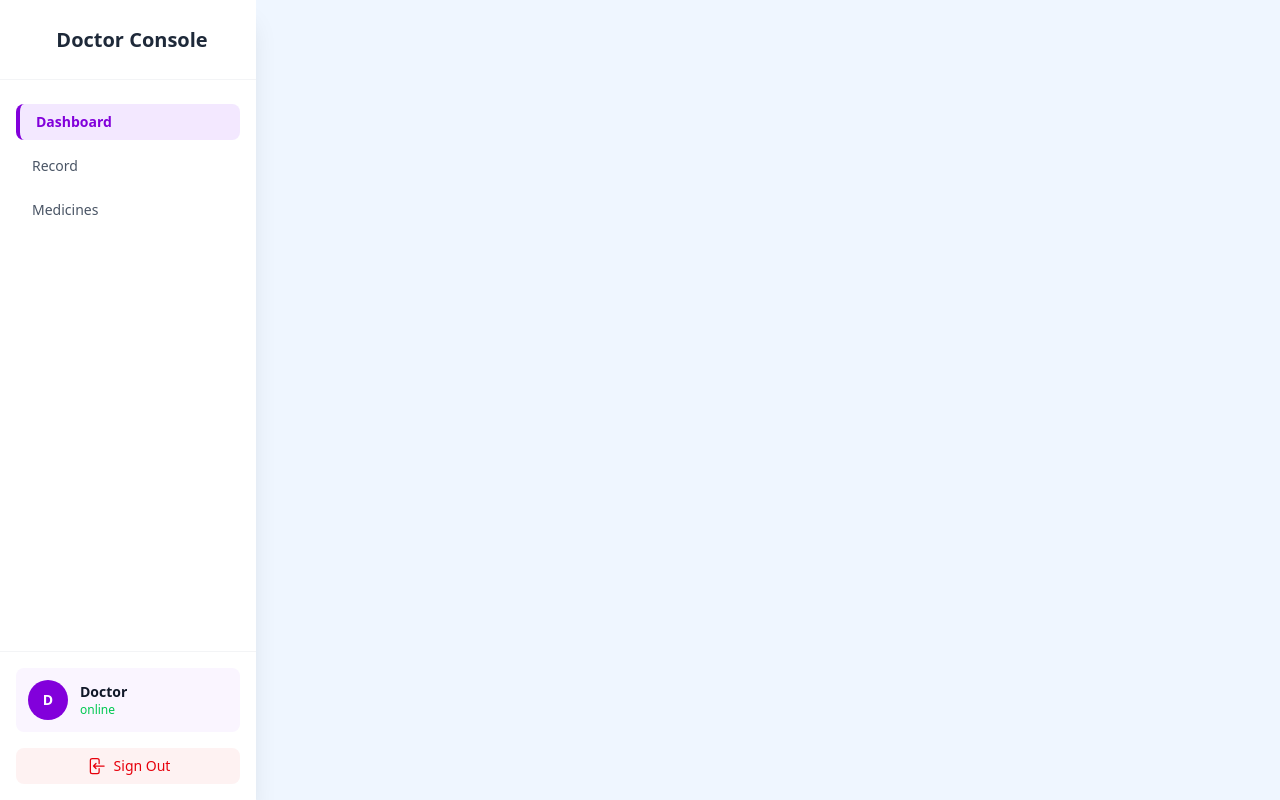
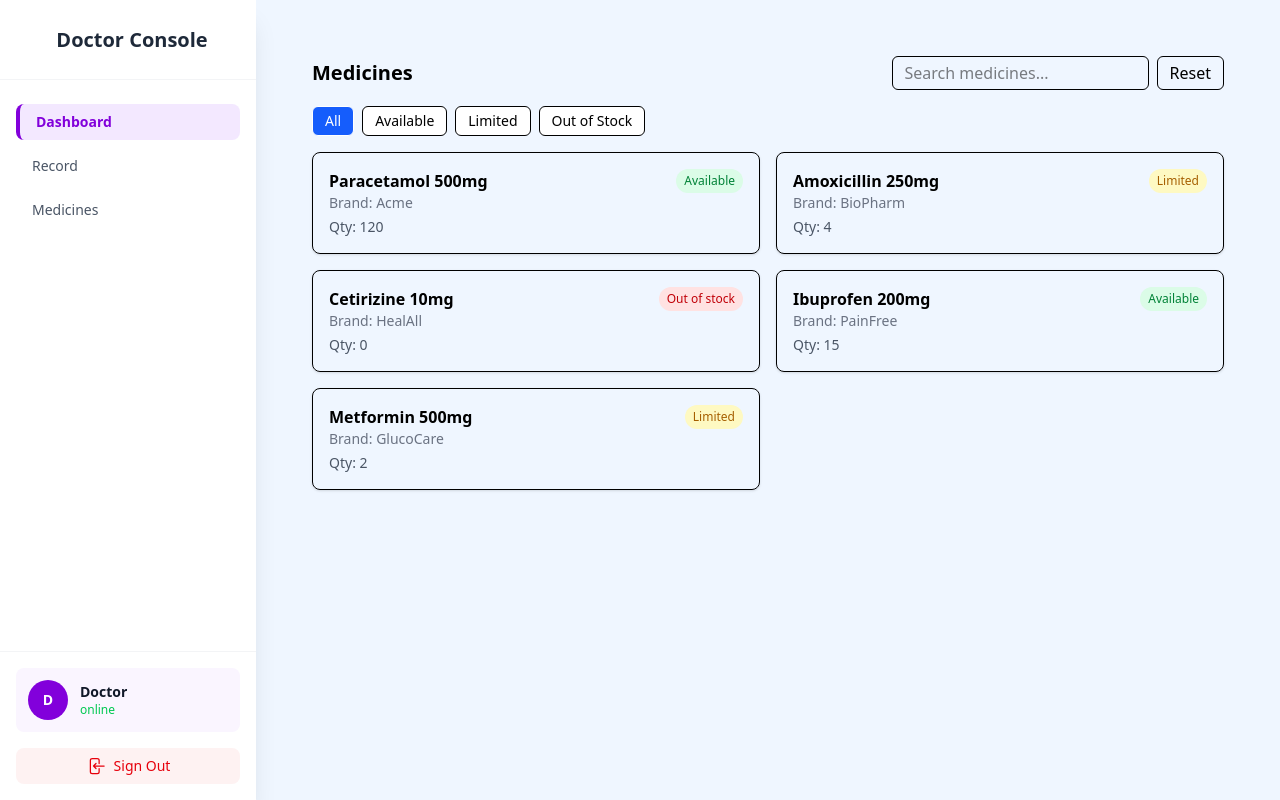
Before and after one commit to HVPasindu/DentPulse, a React app in the folder frontend/: page /doctor-medicines in a window 1280 px wide. Built offline with nearby package versions, Linux system fonts and the light colour scheme; the HTML template or start-up script is replaced by a standard one.

Commit message:
created medicines page

```diff
--- a/frontend/src/App.jsx
+++ b/frontend/src/App.jsx
@@ -1,7 +1,7 @@
 import React from "react";
 import Sidebar from "./components/Sidebar";
 import AppDashboard from "./pages/AppDashboard";
-import UpdateRecords from "./components/UpdateRecords";
+import DoctorMedicines from "./pages/DoctorMedicines";
 import { BrowserRouter, Routes, Route } from "react-router-dom";
 
 function App() {
@@ -16,7 +16,7 @@ function App() {
         <div className="ml-64 flex-1 p-6 md:p-8">
           <Routes>
             <Route path="/" element={<AppDashboard />} />
-            <Route path="/update-records/:id" element={<UpdateRecords />} />
+            <Route path="/doctor-medicines" element={<DoctorMedicines/>} />
           </Routes>
         </div>
 
--- a/frontend/src/components/Sidebar.jsx
+++ b/frontend/src/components/Sidebar.jsx
@@ -1,51 +1,44 @@
 import React from 'react';
 import { ArrowLeftOnRectangleIcon } from '@heroicons/react/24/outline';
-
+import { Link } from "react-router-dom";
 
 const navigation = [
-    { name: 'Dashboard', href: '#', current: true },
-    { name: 'Record', href: '#', current: false },
-    { name: 'Medicines', href: '#', current: false },
+    { name: 'Dashboard', href: '/', current: true },
+    { name: 'Record', href: '/records', current: false },
+    { name: 'Medicines', href: '/doctor-medicines', current: false },
 ];
 
 const Sidebar = () => {
   return (
-
     <div className="w-64 bg-white h-screen shadow-xl flex flex-col justify-between fixed top-0 left-0 z-10">
-
 
       <div>
         {/* Logo/Header Area */}
         <div className="flex items-center justify-center h-20 bg-white border-b border-gray-100">
-          {/* <img className="h-10 w-auto" src="/petcarepro_logo.png" alt="PetCarePro Admin Console" /> */}
           <span className="ml-2 text-xl font-bold text-gray-800">Doctor Console</span>
         </div>
 
         {/* Navigation Links */}
         <nav className="mt-6 px-4 space-y-2">
           {navigation.map((item) => (
-            <a
+            <Link
               key={item.name}
-              href={item.href}
-
+              to={item.href}
               className={`
                 flex items-center px-4 py-2 text-sm font-medium rounded-lg transition duration-150 ease-in-out
                 ${item.current
-                  ? 'bg-purple-100 text-purple-700 font-semibold border-l-4 border-purple-700' // Active: වම් පැත්තේ තීරුවක් එකතු කරමු
-                  : 'text-gray-600 hover:bg-gray-100 hover:text-gray-800' // Inactive
+                  ? 'bg-purple-100 text-purple-700 font-semibold border-l-4 border-purple-700'
+                  : 'text-gray-600 hover:bg-gray-100 hover:text-gray-800'
                 }
               `}
             >
-
               {item.name}
-            </a>
+            </Link>
           ))}
         </nav>
       </div>
 
-
       <div className="p-4 border-t border-gray-100">
-
         {/* User Profile Card */}
         <div className="flex items-center p-3 mb-4 rounded-lg bg-purple-50">
           <div className="flex items-center justify-center w-10 h-10 bg-purple-700 rounded-full text-white font-bold text-sm">
--- /dev/null
+++ b/frontend/src/pages/DoctorMedicines.jsx
@@ -0,0 +1,108 @@
+import React, { useState } from "react";
+
+export default function DoctorMedicines() {
+  const [filter, setFilter] = useState("all");
+  const [query, setQuery] = useState("");
+
+  const medicines = [
+    { id: 1, name: "Paracetamol 500mg", brand: "Acme", qty: 120, status: "available" },
+    { id: 2, name: "Amoxicillin 250mg", brand: "BioPharm", qty: 4, status: "limited" },
+    { id: 3, name: "Cetirizine 10mg", brand: "HealAll", qty: 0, status: "out" },
+    { id: 4, name: "Ibuprofen 200mg", brand: "PainFree", qty: 15, status: "available" },
+    { id: 5, name: "Metformin 500mg", brand: "GlucoCare", qty: 2, status: "limited" },
+  ];
+
+  const badges = {
+    available: "bg-green-100 text-green-700",
+    limited: "bg-yellow-100 text-yellow-700",
+    out: "bg-red-100 text-red-700",
+  };
+
+  const filtered = medicines.filter((m) => {
+    const matchFilter =
+      filter === "all" ? true : m.status === filter;
+    const matchQuery =
+      m.name.toLowerCase().includes(query.toLowerCase()) ||
+      m.brand.toLowerCase().includes(query.toLowerCase());
+    return matchFilter && matchQuery;
+  });
+
+  return (
+    <div className="max-w-5xl mx-auto p-6">
+      {/* Header */}
+      <div className="flex items-center justify-between mb-4">
+        <h1 className="text-xl font-semibold">Medicines</h1>
+
+        <div className="flex gap-2">
+          <input
+            type="text"
+            placeholder="Search medicines..."
+            className="border px-3 py-1 rounded-md focus:ring-2 focus:ring-blue-300"
+            value={query}
+            onChange={(e) => setQuery(e.target.value)}
+          />
+
+          <button
+            onClick={() => { setQuery(""); setFilter("all"); }}
+            className="px-3 py-1 border rounded-md"
+          >
+            Reset
+          </button>
+        </div>
+      </div>
+
+      {/* Filter Buttons */}
+      <div className="flex gap-2 mb-4">
+        {["all", "available", "limited", "out"].map((f) => (
+          <button
+            key={f}
+            onClick={() => setFilter(f)}
+            className={`px-3 py-1 rounded-md border text-sm ${
+              filter === f ? "bg-blue-600 text-white" : "bg-white"
+            }`}
+          >
+            {f === "all"
+              ? "All"
+              : f === "available"
+              ? "Available"
+              : f === "limited"
+              ? "Limited"
+              : "Out of Stock"}
+          </button>
+        ))}
+      </div>
+
+      {/* Medicines List */}
+      <div className="grid grid-cols-1 md:grid-cols-2 gap-4">
+        {filtered.length === 0 && (
+          <p className="text-gray-500">No medicines found.</p>
+        )}
+
+        {filtered.map((m) => (
+          <div
+            key={m.id}
+            className="border p-4 rounded-lg shadow-sm flex justify-between items-start"
+          >
+            <div>
+              <h2 className="font-semibold">{m.name}</h2>
+              <p className="text-gray-500 text-sm">Brand: {m.brand}</p>
+              <p className="text-gray-600 text-sm mt-1">
+                Qty: <span className="font-medium">{m.qty}</span>
+              </p>
+            </div>
+
+            <span
+              className={`px-2 py-1 text-xs rounded-full ${badges[m.status]}`}
+            >
+              {m.status === "available"
+                ? "Available"
+                : m.status === "limited"
+                ? "Limited"
+                : "Out of stock"}
+            </span>
+          </div>
+        ))}
+      </div>
+    </div>
+  );
+}
```
